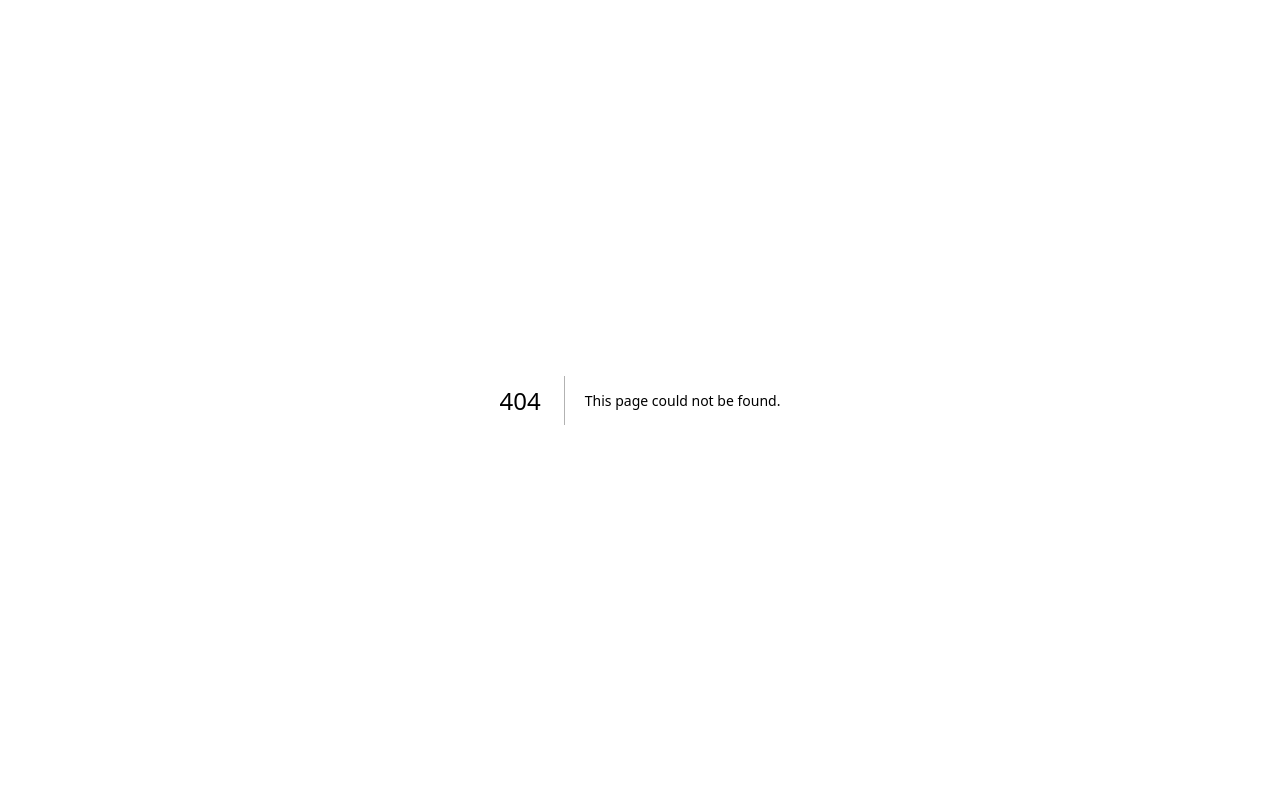
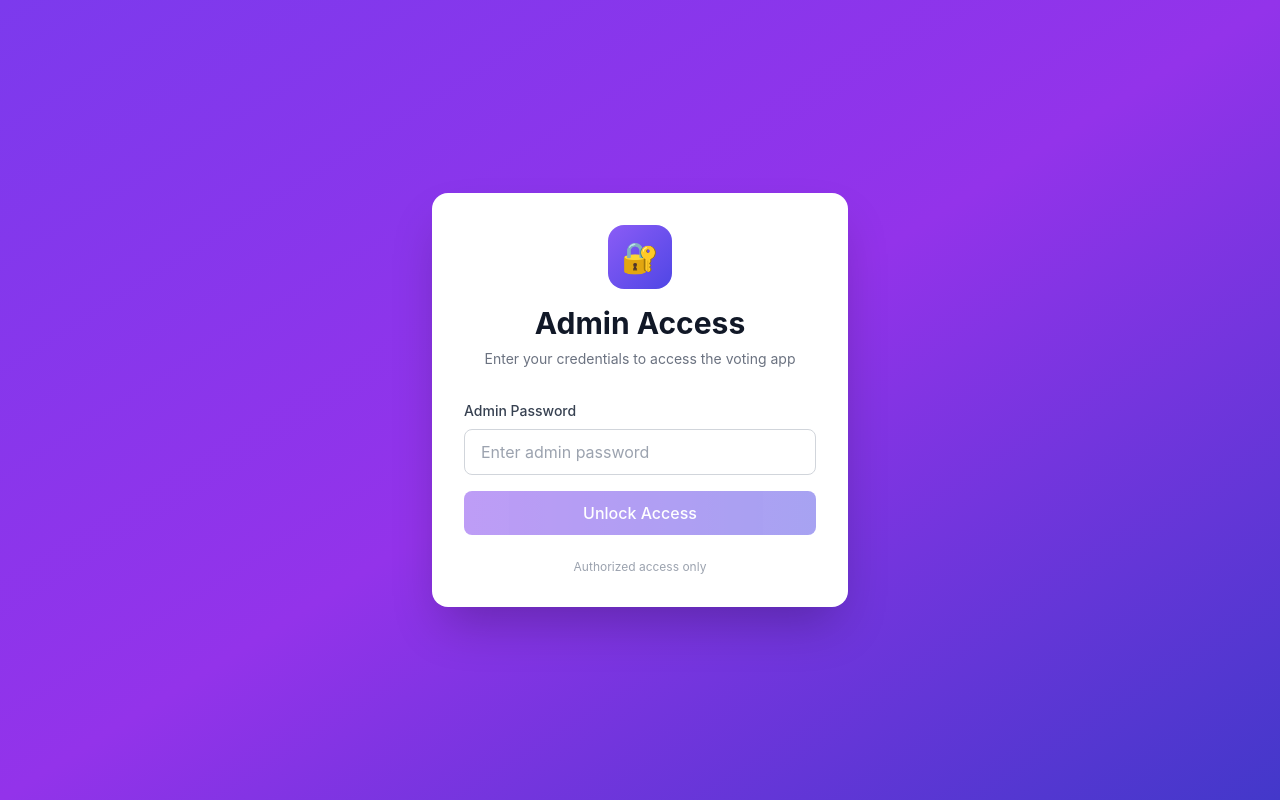
Before and after one commit to Abuhuuraira/bbit-title-s-app, a Next.js app: page /admin-login in a window 1280 px wide. Before the commit this address had no page. Built offline with nearby package versions, Linux system fonts and the light colour scheme.

Commit message:
Add admin authentication gate with credentials huraira123 and huraira124

```diff
--- /dev/null
+++ b/src/app/admin-login/page.tsx
@@ -0,0 +1,96 @@
+"use client";
+
+import { useState } from "react";
+import { useRouter } from "next/navigation";
+
+export default function AdminLoginPage() {
+  const [password, setPassword] = useState("");
+  const [error, setError] = useState("");
+  const [loading, setLoading] = useState(false);
+  const router = useRouter();
+
+  async function handleSubmit(e: React.FormEvent) {
+    e.preventDefault();
+    setError("");
+    setLoading(true);
+
+    const res = await fetch("/api/admin-login", {
+      method: "POST",
+      headers: { "Content-Type": "application/json" },
+      body: JSON.stringify({ password }),
+    });
+
+    if (res.ok) {
+      router.push("/");
+      router.refresh();
+    } else {
+      const data = await res.json();
+      setError(data.error || "Invalid credentials");
+    }
+
+    setLoading(false);
+  }
+
+  return (
+    <div className="min-h-screen flex items-center justify-center bg-gradient-to-br from-violet-600 via-purple-600 to-indigo-700">
+      <div className="w-full max-w-md px-4">
+        <div className="bg-white rounded-2xl shadow-2xl p-8">
+          <div className="text-center mb-8">
+            <div className="inline-flex items-center justify-center w-16 h-16 rounded-2xl bg-gradient-to-br from-violet-500 to-indigo-600 mb-4">
+              <span className="text-3xl">🔐</span>
+            </div>
+            <h1 className="text-3xl font-bold text-gray-900">Admin Access</h1>
+            <p className="text-sm text-gray-500 mt-2">
+              Enter your credentials to access the voting app
+            </p>
+          </div>
+
+          <form onSubmit={handleSubmit} className="space-y-4">
+            <div>
+              <label htmlFor="password" className="block text-sm font-medium text-gray-700 mb-2">
+                Admin Password
+              </label>
+              <input
+                id="password"
+                type="password"
+                value={password}
+                onChange={(e) => setPassword(e.target.value)}
+                placeholder="Enter admin password"
+                className="w-full px-4 py-2.5 border border-gray-300 rounded-lg focus:ring-2 focus:ring-violet-500 focus:border-transparent outline-none transition"
+                disabled={loading}
+              />
+            </div>
+
+            {error && (
+              <div className="px-4 py-3 rounded-lg bg-red-50 border border-red-200">
+                <p className="text-sm font-medium text-red-700">{error}</p>
+              </div>
+            )}
+
+            <button
+              type="submit"
+              disabled={loading || !password.trim()}
+              className="w-full px-4 py-2.5 bg-gradient-to-r from-violet-600 to-indigo-600 text-white rounded-lg font-medium hover:shadow-lg transition disabled:opacity-50 disabled:cursor-not-allowed"
+            >
+              {loading ? (
+                <span className="flex items-center justify-center gap-2">
+                  <svg className="animate-spin w-4 h-4" fill="none" viewBox="0 0 24 24">
+                    <circle className="opacity-25" cx="12" cy="12" r="10" stroke="currentColor" strokeWidth="4" />
+                    <path className="opacity-75" fill="currentColor" d="M4 12a8 8 0 018-8V0C5.373 0 0 5.373 0 12h4z" />
+                  </svg>
+                  Authenticating...
+                </span>
+              ) : (
+                "Unlock Access"
+              )}
+            </button>
+          </form>
+
+          <p className="text-xs text-gray-400 text-center mt-6">
+            Authorized access only
+          </p>
+        </div>
+      </div>
+    </div>
+  );
+}
--- /dev/null
+++ b/src/app/api/admin-login/route.ts
@@ -0,0 +1,35 @@
+import { cookies } from "next/headers";
+import { NextRequest, NextResponse } from "next/server";
+
+const VALID_PASSWORDS = ["huraira123", "huraira124"];
+
+export async function POST(request: NextRequest) {
+  try {
+    const body = await request.json();
+    const { password } = body;
+
+    if (!password || typeof password !== "string") {
+      return NextResponse.json({ error: "Password required" }, { status: 400 });
+    }
+
+    if (!VALID_PASSWORDS.includes(password)) {
+      return NextResponse.json({ error: "Invalid credentials" }, { status: 401 });
+    }
+
+    // Set secure admin cookie
+    const cookieStore = cookies();
+    const expiresAt = new Date();
+    expiresAt.setDate(expiresAt.getDate() + 7); // Valid for 7 days
+
+    cookieStore.set("admin_auth", "verified", {
+      httpOnly: true,
+      secure: process.env.NODE_ENV === "production",
+      sameSite: "lax",
+      expires: expiresAt,
+    });
+
+    return NextResponse.json({ success: true }, { status: 200 });
+  } catch (error) {
+    return NextResponse.json({ error: "Invalid request" }, { status: 400 });
+  }
+}
--- /dev/null
+++ b/src/app/api/admin-logout/route.ts
@@ -0,0 +1,8 @@
+import { cookies } from "next/headers";
+import { NextResponse } from "next/server";
+
+export async function POST() {
+  const cookieStore = cookies();
+  cookieStore.set("admin_auth", "", { maxAge: 0 });
+  return NextResponse.json({ success: true }, { status: 200 });
+}
--- a/src/components/Header.tsx
+++ b/src/components/Header.tsx
@@ -18,6 +18,12 @@ export default function Header({ user, profile, onLogout }: HeaderProps) {
   async function handleLogout() {
     await supabase.auth.signOut();
     onLogout();
+    router.refresh();
+  }
+
+  async function handleAdminLogout() {
+    await fetch("/api/admin-logout", { method: "POST" });
+    router.push("/admin-login");
     router.refresh();
   }
 
@@ -69,6 +75,15 @@ export default function Header({ user, profile, onLogout }: HeaderProps) {
                 Sign in to vote
               </Link>
             )}
+            <button
+              onClick={handleAdminLogout}
+              className="btn-ghost text-sm px-3 py-1.5 text-gray-500 hover:text-gray-700"
+              title="Exit admin access"
+            >
+              <svg className="w-4 h-4" fill="none" viewBox="0 0 24 24" stroke="currentColor">
+                <path strokeLinecap="round" strokeLinejoin="round" strokeWidth={2} d="M13 10V3L4 14h7v7l9-11h-7z" />
+              </svg>
+            </button>
           </div>
         </div>
       </div>
```
Also changed, not shown: middleware.ts (+13 -0 lines).
